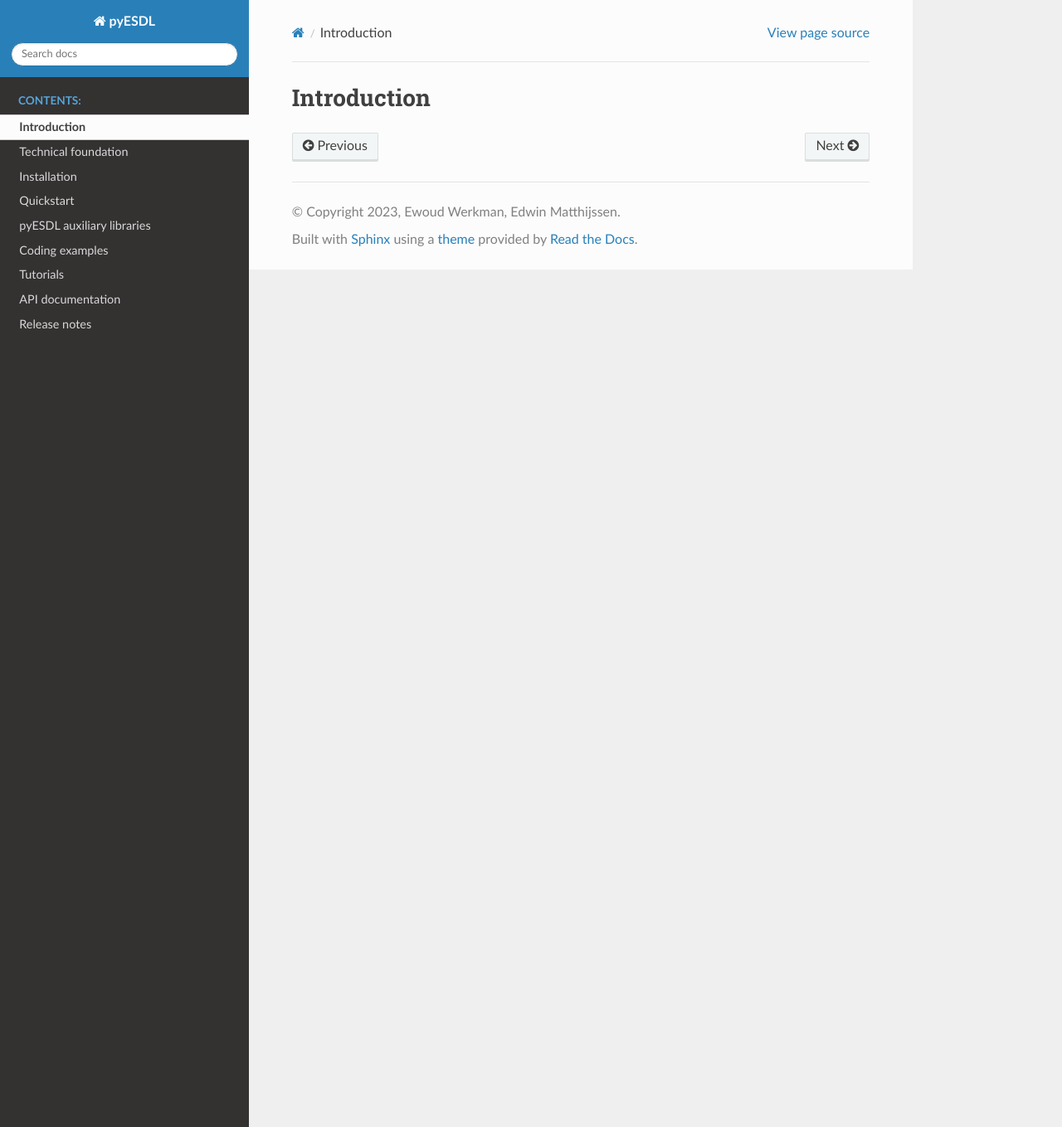
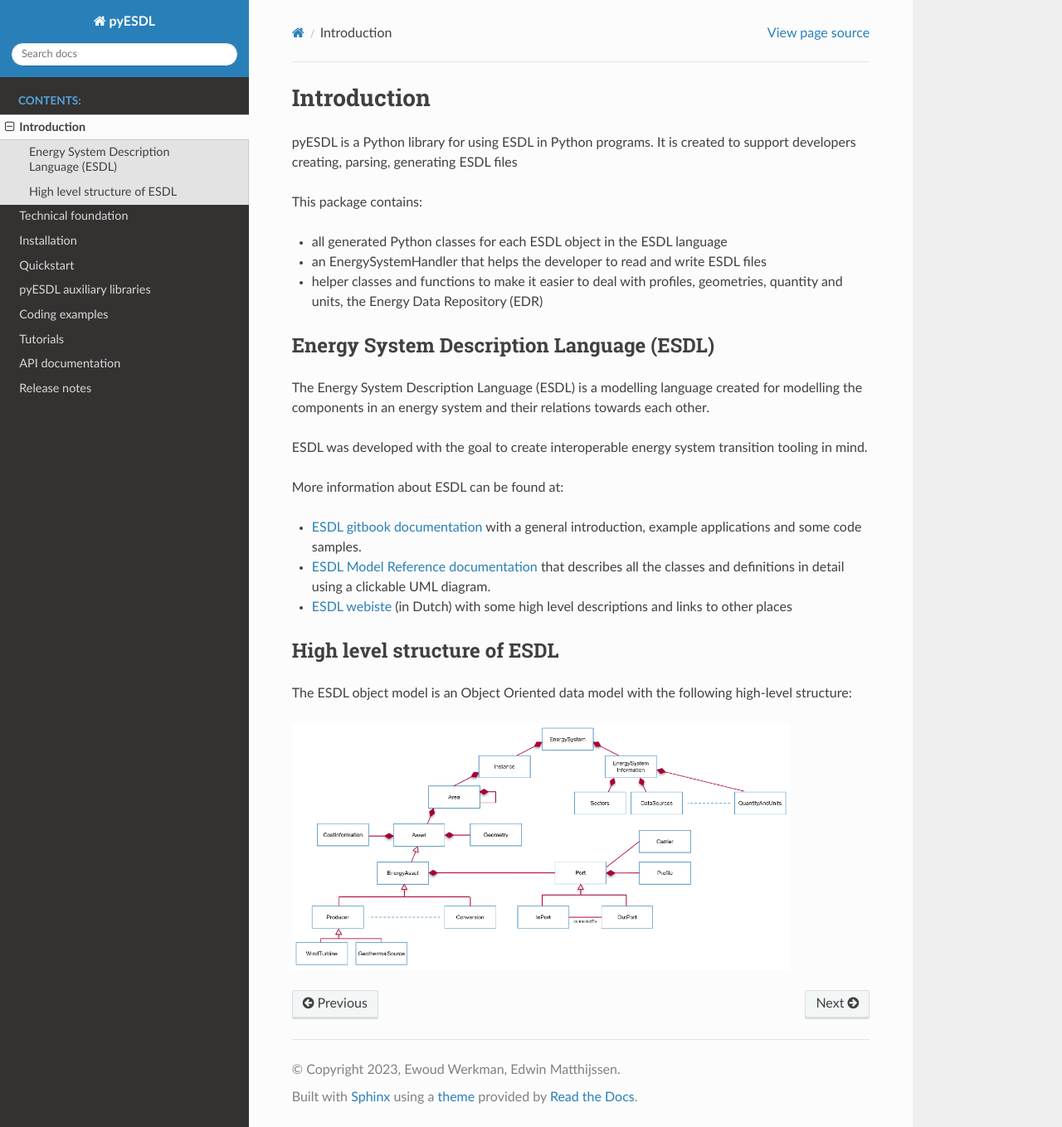
Before and after one commit to EnergyTransition/pyESDL, a Sphinx documentation site: the page built from docs/source/Introduction/index.rst, in a window 1280 px wide and 1359 px high. Shown: the whole window at 83% size. Built offline with Sphinx 7.4.7 and the Read the Docs theme 2.0.0, drawn with Linux system fonts in a browser that asks for light colours.

Commit message:
updated Introduction

```diff
--- a/docs/source/Introduction/index.rst
+++ b/docs/source/Introduction/index.rst
@@ -1,2 +1,31 @@
 Introduction
 ============
+
+pyESDL is a Python library for using ESDL in Python programs. It is created to support developers creating, parsing, generating ESDL files
+
+This package contains:
+
+- all generated Python classes for each ESDL object in the ESDL language
+- an EnergySystemHandler that helps the developer to read and write ESDL files
+- helper classes and functions to make it easier to deal with profiles, geometries, quantity and units, the Energy Data Repository (EDR)
+
+
+Energy System Description Language (ESDL)
+-----------------------------------------
+The Energy System Description Language (ESDL) is a modelling language created for modelling the components in an energy system and their relations towards each other.
+
+ESDL was developed with the goal to create interoperable energy system transition tooling in mind.
+
+More information about ESDL can be found at:
+
+- `ESDL gitbook documentation <https://energytransition.gitbook.io/esdl/>`_ with a general introduction, example applications and some code samples.
+- `ESDL Model Reference documentation <https://energytransition.github.io/>`_ that describes all the classes and definitions in detail using a clickable UML diagram.
+- `ESDL webiste <https://www.esdl.nl>`_ (in Dutch) with some high level descriptions and links to other places
+
+High level structure of ESDL
+----------------------------
+The ESDL object model is an Object Oriented data model with the following high-level structure:
+
+.. image:: images/ESDL_high-level_structure.png
+  :width: 600
+  :alt: The high-level structure of the ESDL language
```
Also changed, not shown: docs/source/Introduction/images/ESDL_high-level_structure.png (added).
